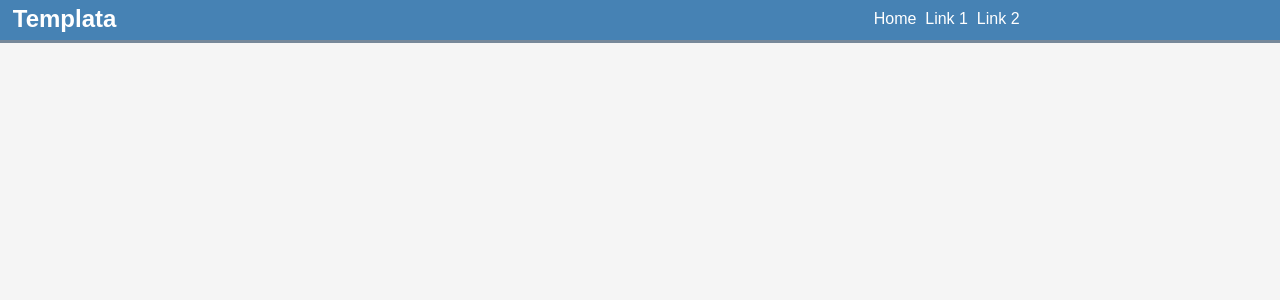
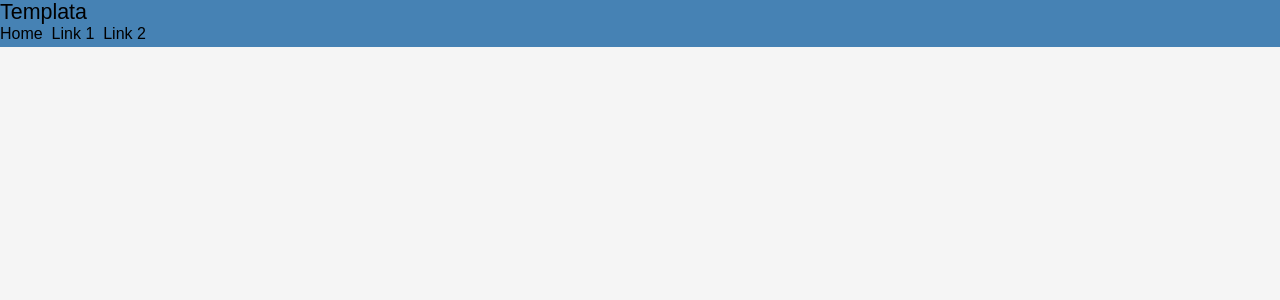
Before and after one commit to colito/templata, a PHP site: page /home in a window 1280 px wide. Shown: the top 300 px of the page. Run offline with PHP 8.4, Linux system fonts and the light colour scheme.

Commit message:
* modified styling

```diff
--- a/css/style.css
+++ b/css/style.css
@@ -17,11 +17,27 @@
 	font-size: 10pt;
 }
 
-h2{
-    color: #ffffff;
+h1
+{
+    font-size: 1.47em; /*1.750em;*/
+    color: darkgrey; /*#BED3DF;*/
+    font-weight: bold;
+    letter-spacing: 0.01em;
+    /*text-shadow: text-shadow: -1px -1px 1px #000;*/
+    /*text-shadow:0 1px 0 #FFFFFF;*/
+    text-shadow: 0px -1px 0px rgba(0,0,0,.6); /* 50% black coming from the top */
+    font-weight: bold;
 }
-h3 {
-    font-size: 16pt;
+h2
+{
+    font-weight: 100;
+    font-size: 1.340em;
+    color: #000;
+}
+h3
+{
+    font-weight: 100;
+    font-size: 1.025em;
     color: steelblue;
 }
 p a {
@@ -57,35 +73,87 @@
 
 
 /******************************************* background tile header ***************************************/
-#topper	{
-	background: steelblue;
-	height: 40px;
-    width: 100%;
+/*header
+---------------------------------------------*/
+#header
+{
+    margin-top: 5%;
+    margin-left: 0%;
+}
+#topper
+{
     position: fixed;
     -moz-position: fixed;
+    width: 100%;
+    top: 0px;
+    height: 47px;
+    background-color: steelblue;
     z-index: 100;
-    margin-bottom: 50%;
-    border-bottom: solid lightslategray 3px;
+    /*border-bottom: solid 12px lightsteelblue;*/
 }
-#topper	#title a{
-	text-decoration: none;
-	color: #FFF;
-	float: left;
-	margin-top: 0.4%;
-	margin-left: 1%;
+#topper #title h1
+{
+    margin-top: 0.65%;
 }
-#topper #links	{
-	float: right;
-	margin-right: 20%;
-	margin-top: 0.75%;
-	color: #FFF;
+#topper #title h1 a
+{
+    text-decoration: none;
+    color: #ffffff;
+    margin: 0% 0 0 2%;  /*top right bottom left*/
 }
-#topper #links a	{
-	text-decoration: none;
-	color: #FFF;
+
+#switch, #panel
+{
+    display: none;
 }
-#topper #links a:hover	{
-	text-decoration: underline;
+
+
+/*navigation
+-----------------------------------------------*/
+
+#navigation
+{
+    position: absolute;
+    top: 2%;
+    margin: 0% 0 0% 30%;
+}
+
+#navigation ul
+{
+    /*margin: 0% 0 0 0;*/
+    list-style: none;
+    float: left;
+    /*padding:1px;*/
+}
+
+#navigation ul li
+{
+    float:left;
+    /*margin-left:0.5%;*/
+    padding-left: 12px;
+}
+
+#navigation ul #active_page a
+{
+    color: #87CEFA;
+}
+
+#navigation ul li a
+{
+    color: lightsteelblue;
+    display: block;
+    text-decoration: none;
+    font-size: 0.87em;
+}
+
+#navigation ul li a:hover
+{
+    color: lightblue;
+}
+
+#navigation ul li .home
+{
+    nav-index: 1;
 }
 
 /******************************* forms and content ****************************/
@@ -162,3 +230,212 @@
 #footer i{
     color: #ffffff;
 }
+
+
+
+
+/*MEDIA QUERIES
+------------------------------------------------*/
+
+/* medium --------------------------*/
+@media screen and (max-width : 1024px)	{
+
+    h1
+    {
+        font-size: 1.5em;
+    }
+    h2
+    {
+        font-size: 1.2em;
+        font-weight: 100;
+    }
+    h3
+    {
+        font-size: 0.9em;
+    }
+    p
+    {
+        font-size: 0.750em;
+    }
+
+    #picshow
+    {
+        /*margin: 1% 4% 8% 14%;*/
+    }
+
+    #content
+    {
+        margin-top: 2%;
+    }
+
+}
+
+
+/* small ---------------------------*/
+@media screen and (max-width : 480px)	{
+
+    h1
+    {
+        font-size: 1.23em;
+        text-align: center;
+    }
+    h2
+    {
+        font-size: 1.2em;
+        font-weight: 100;
+    }
+    p
+    {
+        font-size: 0.750em;
+    }
+
+    .grid_1,
+    .grid_2,
+    .grid_3,
+    .grid_4,
+    .grid_5,
+    .grid_6,
+    .grid_7,
+    .grid_8,
+    .grid_9,
+    .grid_10,
+    .grid_11,
+    .grid_12
+    {
+        width:100%;
+    }
+
+    .container_12
+    {
+        margin-top: 10%;
+    }
+
+    #topper
+    {
+        height: 40px;
+    }
+    #topper #title h1
+    {
+        text-align: center;
+        margin: 1.7% 0 0 0;
+    }
+
+    #switch,#panel
+    {
+        display: block;
+        position: fixed;
+        width: 100%;
+        font-size: 0.750em;
+        z-index: 101;
+    }
+
+    #switch
+    {
+        top: 0px;
+        height: 40px;
+        right: 0px;
+        opacity: 0.9;
+        text-align:center;
+        background-color: skyblue;
+        cursor: pointer;
+        width: 22px;
+    }
+
+    #panel
+    {
+        top: 40px;
+        height: 32%;
+        width: 50%;
+        right: 0px;
+        display:none;
+        opacity: 0.9;
+        background-color:skyblue;
+        border:solid 1px lightslategrey;
+        border-top: none;
+        border-right: none;
+    }
+
+    #panel ul
+    {
+        /*float: right;*/
+        /*width: 70%;*/
+    }
+
+    #panel ul li
+    {
+        text-align: left;
+        /*float: none;*/
+        list-style: none;
+        display: block;
+        /*margin-left: 0;*/
+        font-size: 1em;
+        padding: 10px;
+        /*padding-left: 0px;*/order-width: 3px;
+        border-bottom: solid thin lightslategrey;
+    }
+
+    #panel ul li a
+    {
+        display: block;
+        color: #ffffff;
+        text-decoration: none;
+        -webkit-user-select: none;
+    }
+
+    #panel ul #active_page a
+    {
+        color: royalblue;
+    }
+
+    #panel ul li a:hover
+    {
+        background: #87CEFA;
+        color: royalblue;
+        /*border-radius: 25px;*/
+        /*border: solid thin #FFF;*/
+        /*text-align: center;*/
+        transition: background 01s;
+        -moz-transition: background 01s;
+        -webkit-transition: background 01s;
+    }
+
+    #navigation ul
+    {
+        display: none;
+    }
+
+    #picshow
+    {
+        margin: 2% 1% 15% 3.5%;
+        width: 90%;
+        height: 100%;
+    }
+    #content
+    {
+        margin-top: 5%;
+    }
+    dt	{
+        padding: 0px;
+    }
+    label
+    {
+        /*float: center;*/
+    }
+    #form
+    {
+        margin-left: 0;
+    }
+    #form dl
+    {
+        margin-left: 0%;
+    }
+    #form dl input
+    {
+        width: 82%;
+    }
+    #form dl textarea
+    {
+        width: 82%;
+    }
+
+}
```
